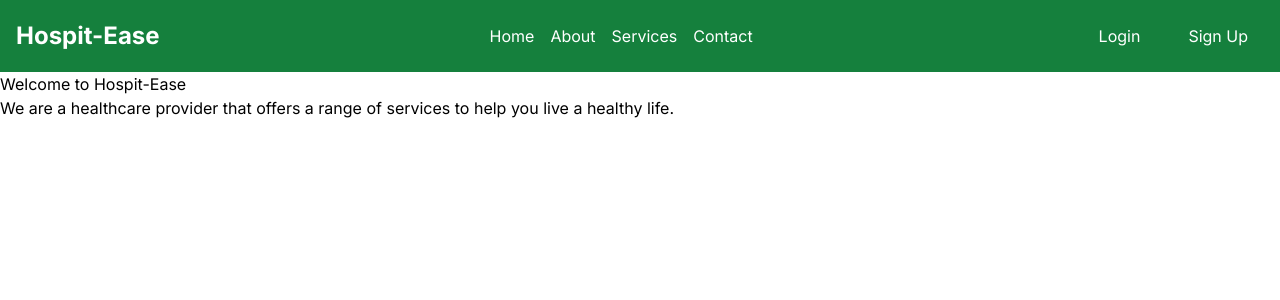
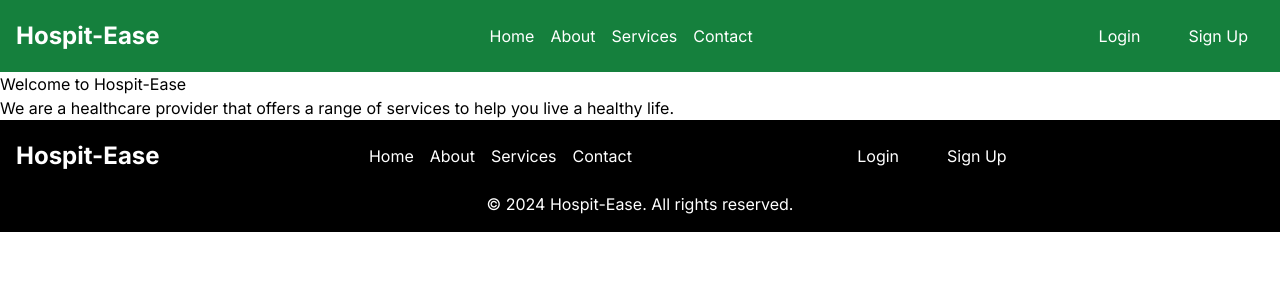
Before and after one commit to HospitEase/HospitEase, a Next.js app in the folder apps/web/: page / in a window 1280 px wide. Shown: the top 300 px of the page. Built offline with nearby package versions, Linux system fonts and the light colour scheme.

Commit message:
add Footer component

```diff
--- /dev/null
+++ b/apps/web/app/components/footer.js
@@ -0,0 +1,57 @@
+import React from "react";
+
+function Footer() {
+    return (
+        <footer className="bg-black p-4">
+            <div className="container mx-auto flex flex-col md:flex-row justify-between items-center">
+                <div className="text-white text-2xl font-bold mb-4 md:mb-0">
+                    <a href="/">Hospit-Ease</a>
+                </div>
+                <div className="flex space-x-4 mb-4 md:mb-0">
+                    <a href="/" className="text-white hover:text-gray-500">
+                        Home
+                    </a>
+                    <a href="/about" className="text-white hover:text-gray-200">
+                        About
+                    </a>
+                    <a href="/services" className="text-white hover:text-gray-200">
+                        Services
+                    </a>
+                    <a href="/contact" className="text-white hover:text-gray-200">
+                        Contact
+                    </a>
+                </div>
+                <div className="flex space-x-4 mb-4 md:mb-0">
+                    <a
+                        href="/login"
+                        className="text-white hover:text-gray-200 px-4 py-2 rounded-lg hover:bg-blue"
+                    >
+                        Login
+                    </a>
+                    <a
+                        href="/signup"
+                        className="text-white hover:text-gray-200 px-4 py-2 rounded-lg hover:bg-blue"
+                    >
+                        Sign Up
+                    </a>
+                </div>
+                <div className="flex space-x-4">
+                    <a href="https://facebook.com" className="text-white hover:text-gray-200">
+                        <i className="fab fa-facebook-f"></i>
+                    </a>
+                    <a href="https://twitter.com" className="text-white hover:text-gray-200">
+                        <i className="fab fa-twitter"></i>
+                    </a>
+                    <a href="https://instagram.com" className="text-white hover:text-gray-200">
+                        <i className="fab fa-instagram"></i>
+                    </a>
+                </div>
+            </div>
+            <div className="text-center text-white mt-4">
+                &copy; {new Date().getFullYear()} Hospit-Ease. All rights reserved.
+            </div>
+        </footer>
+    );
+}
+
+export default Footer;
--- a/apps/web/app/layout.js
+++ b/apps/web/app/layout.js
@@ -1,6 +1,7 @@
 import { Inter } from "next/font/google";
 import "./globals.css";
 import Navbar from "./components/navbar";
+import Footer from "./components/footer";
 
 const inter = Inter({ subsets: ["latin"] });
 
@@ -15,6 +16,7 @@
       <body className={inter.className}>
         <Navbar />
         {children}
+        <Footer />
       </body>
     </html>
   );
--- a/apps/web/app/page.js
+++ b/apps/web/app/page.js
@@ -1,4 +1,3 @@
-
 export default function Home() {
   return (
     <main>
--- a/apps/web/tailwind.config.js
+++ b/apps/web/tailwind.config.js
@@ -9,11 +9,11 @@
     "./layouts/**/*.{js,ts,jsx,tsx}",
   ],
   theme: {
-    colors:{
-      'white': '#ffffff',
-      'black': '#000000',
-      'green': '#15803d',
-      'blue': '#4f46e5',
+    colors: {
+      white: "#ffffff",
+      black: "#000000",
+      green: "#15803d",
+      blue: "#4f46e5",
     },
   },
   plugins: [],
```
Also changed, not shown: apps/web/app/components/navbar.js (+24 -6 lines).
